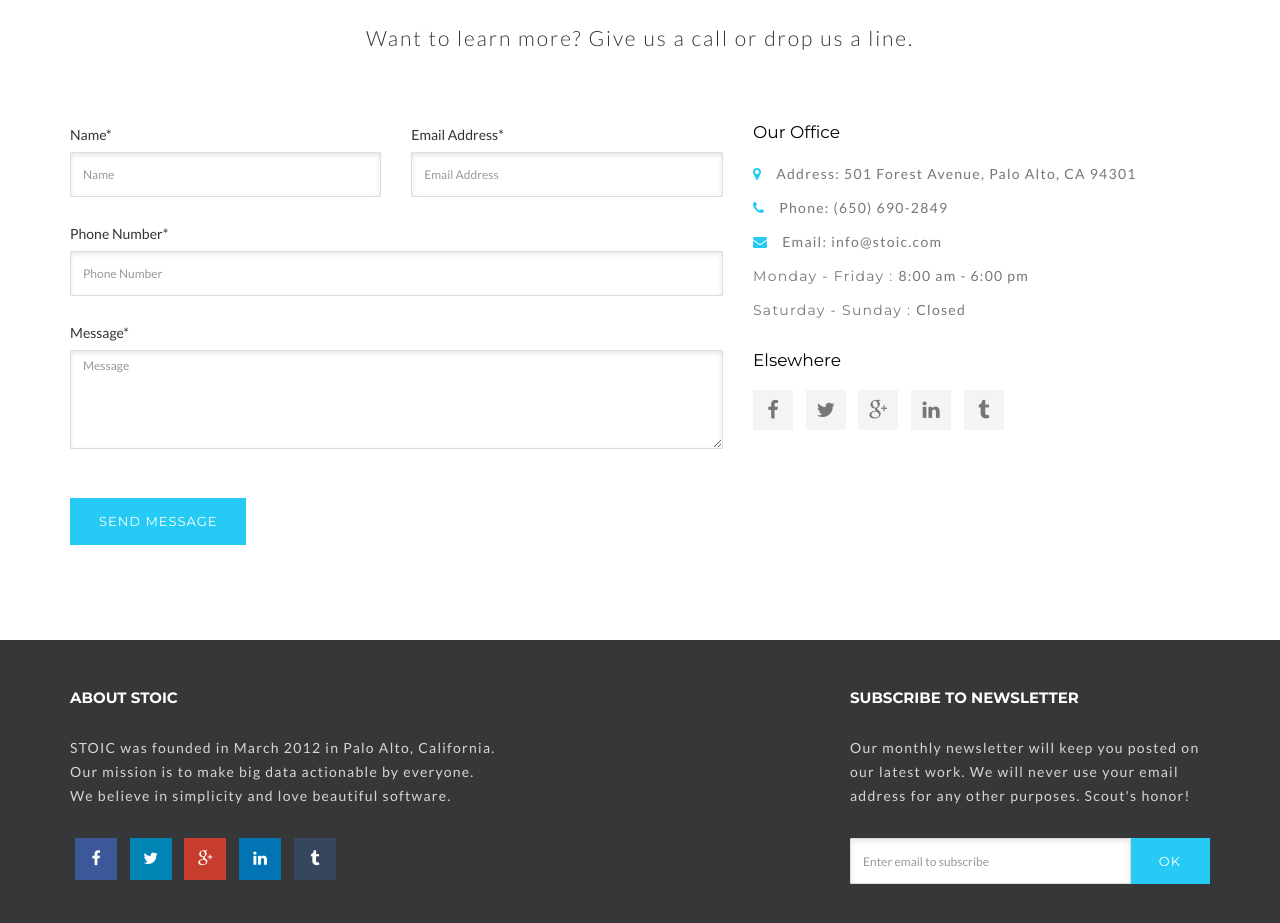
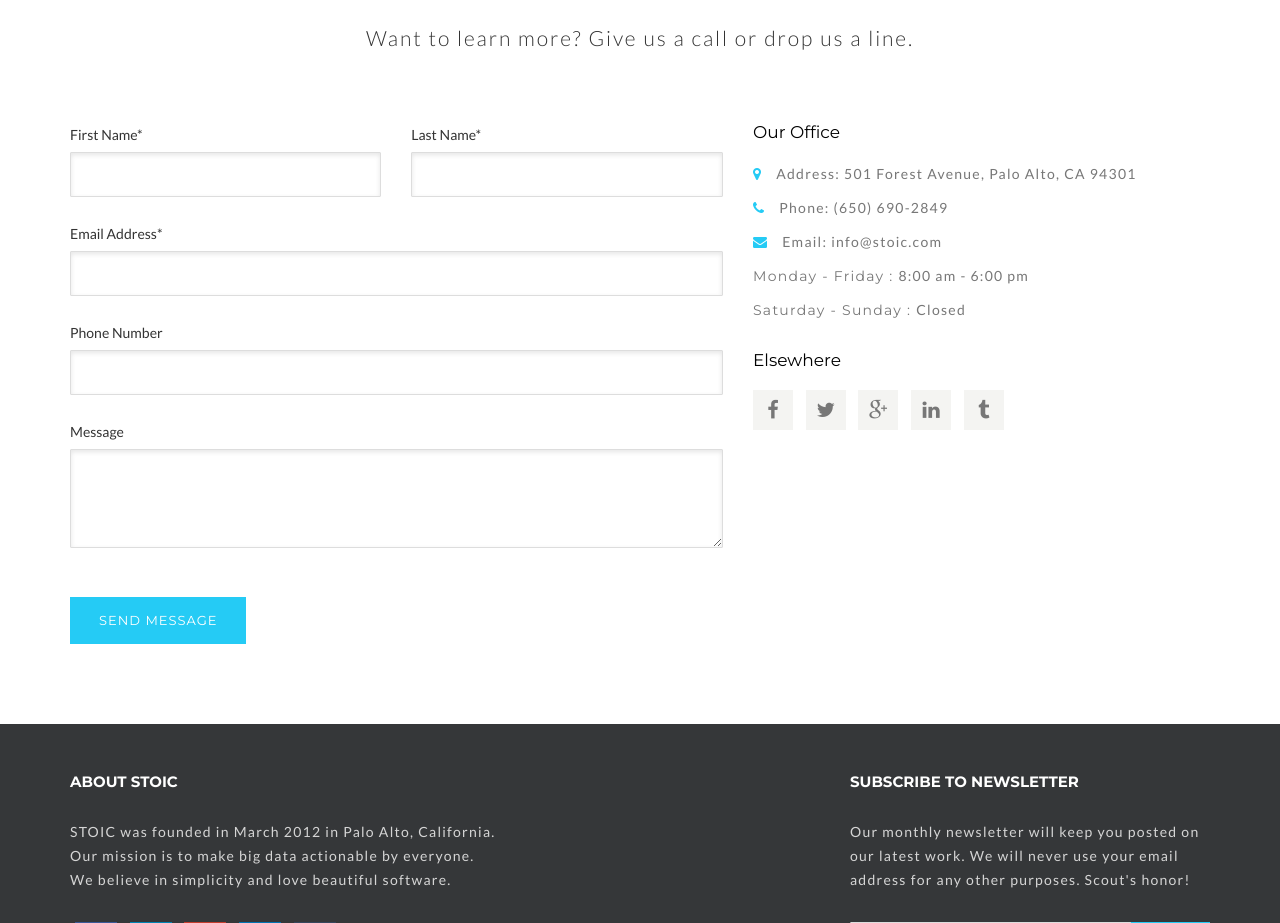
Before and after one commit to sutoiku/sutoiku.github.io, a plain HTML site: page index.html in a window 1280 px wide. Shown: the part 7060-7983 px from the top of the page. Drawn offline with Linux system fonts and the light colour scheme; no server answers; a script that the page names is missing.

Commit message:
Connected form to MailChimp

```diff
--- a/index.html
+++ b/index.html
@@ -814,49 +814,63 @@
                 <div class="divided-50"></div>
                 <div class="row contact-form">
                     <div class="col-md-7 wow animated fadeInUp margin-btm-30"  data-wow-duration="700ms" data-wow-delay="300ms">
-                        <form name="sentMessage" id="contactForm" method="post" novalidate>
+                        <!-- Begin MailChimp Signup Form -->
+                        <div id="mc_embed_signup">
+                            <form action="//stoic.us5.list-manage.com/subscribe/post?u=7e089bda38ba550cf1ce7311b&amp;id=30bb5208cb" method="post" id="mc-embedded-subscribe-form" name="mc-embedded-subscribe-form" class="validate" target="_blank" novalidate>
+                                <div id="mc_embed_signup_scroll">
                                     <div class="row">
                                         <div class="col-md-6">
                                             <div class="row control-group">
-                                        <div class="form-group col-xs-12 controls">
-                                            <label>Name<span>*</span></label>
-                                            <input type="text" class="form-control" placeholder="Name" id="name" required data-validation-required-message="Please enter your name.">
-                                            <p class="help-block"></p>
+                                                <div class="mc-field-group form-group col-xs-12 controls">
+                                                    <label for="mce-FNAME">First Name<span class="asterisk">*</span></label>
+                                                    <input type="text" value="" name="FNAME" class="form-control required" id="mce-FNAME">
                                                 </div>
                                             </div>
                                         </div>
                                         <div class="col-md-6">
                                             <div class="row control-group">
-                                        <div class="form-group col-xs-12 controls">
-                                            <label>Email Address<span>*</span></label>
-                                            <input type="email" class="form-control" placeholder="Email Address" id="email" required data-validation-required-message="Please enter your email address.">
-                                            <p class="help-block"></p>
+                                                <div class="mc-field-group form-group col-xs-12 controls">
+                                                    <label for="mce-LNAME">Last Name<span class="asterisk">*</span></label>
+                                                    <input type="text" value="" name="LNAME" class="form-control required" id="mce-LNAME">
                                                 </div>
                                             </div>
                                         </div>
                                     </div>
                                     <div class="row control-group">
-                                <div class="form-group col-xs-12  controls">
-                                    <label>Phone Number<span>*</span></label>
-                                    <input type="tel" class="form-control" placeholder="Phone Number" id="phone" required data-validation-required-message="Please enter your phone number.">
-                                    <p class="help-block"></p>
+                                        <div class="mc-field-group form-group col-xs-12 controls">
+                                            <label for="mce-EMAIL">Email Address<span class="asterisk">*</span></label>
+                                            <input type="email" value="" name="EMAIL" class="form-control required email" id="mce-EMAIL">
                                         </div>
                                     </div>
                                     <div class="row control-group">
-                                <div class="form-group col-xs-12 controls">
-                                    <label>Message<span>*</span></label>
-                                    <textarea rows="5" class="form-control" placeholder="Message" id="message" required data-validation-required-message="Please enter a message."></textarea>
-                                    <p class="help-block"></p>
+                                        <div class="mc-field-group form-group col-xs-12 controls size1of2">
+                                            <label for="mce-PHONE">Phone Number</label>
+                                            <input type="text" name="PHONE" class="form-control" value="" id="mce-PHONE">
+                                        </div>
+                                    </div>
+                                    <div class="row control-group">
+                                        <div class="mc-field-group form-group col-xs-12 controls">
+                                            <label for="mce-MESSAGE">Message</label>
+                                            <textarea rows="5" class="form-control" name="MESSAGE" id="mce-MESSAGE" required data-validation-required-message="Please enter a message."></textarea>
                                         </div>
                                     </div>
                                     <br>
                                     <div id="success"></div>
-                            <div class="row">
-                                <div class="form-group col-xs-12">
-                                    <button type="submit" class="btn btn-theme btn-lg">Send Message</button>
+                                    <div id="mce-responses" class="clear">
+                                        <div class="response" id="mce-error-response" style="display:none"></div>
+                                        <div class="response" id="mce-success-response" style="display:none"></div>
+                                    </div>
+                                    <div style="position: absolute; left: -5000px;">
+                                        <input type="text" name="b_7e089bda38ba550cf1ce7311b_30bb5208cb" tabindex="-1" value="">
+                                    </div>
+                                    <div class="clear">
+                                        <input type="submit" value="Send Message" name="subscribe" id="mc-embedded-subscribe" class="button btn btn-theme btn-lg">
                                     </div>
                                 </div>
                             </form>
+                        </div>
+                        <script type='text/javascript' src='//s3.amazonaws.com/downloads.mailchimp.com/js/mc-validate.js'></script><script type='text/javascript'>(function($) {window.fnames = new Array(); window.ftypes = new Array();fnames[1]='FNAME';ftypes[1]='text';fnames[2]='LNAME';ftypes[2]='text';fnames[0]='EMAIL';ftypes[0]='email';fnames[3]='PHONE';ftypes[3]='phone';fnames[4]='MESSAGE';ftypes[4]='text';}(jQuery));var $mcj = jQuery.noConflict(true);</script>
+                        <!-- End MailChimp Signup Form -->
                     </div>
                     <div class="col-md-5">
                         <div class=" margin-btm-30 address-info wow animated bounceIn"  data-wow-duration="700ms" data-wow-delay="200ms">
```
Lines whose indentation alone changed are shown as unchanged.
